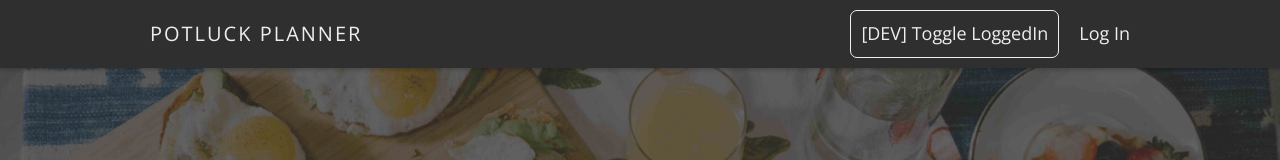
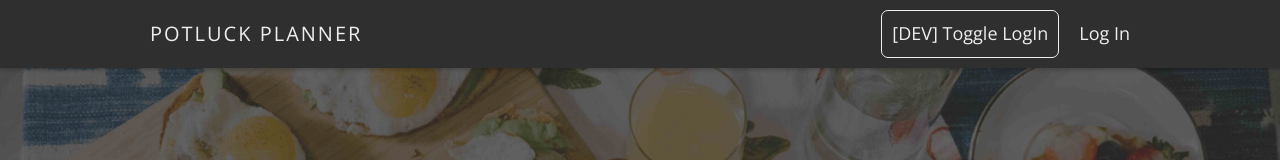
Before and after one commit to WaywardPooch/potluck-planner-6, a React (Create React App) app: page / in a window 1280 px wide. Shown: the top 160 px of the page. Built offline with nearby package versions, Linux system fonts and the light colour scheme.

Commit message:
fixed log out button not logging out; added simple helper function to handle navlink onClick events; fixed bug with logout showing up as active page

```diff
--- a/src/components/HeaderNav/HeaderNav.jsx
+++ b/src/components/HeaderNav/HeaderNav.jsx
@@ -1,10 +1,16 @@
+// Libraries
 import React from "react";
 import { Switch, Route, Link, NavLink } from "react-router-dom";
-
+// Styles
 import "./HeaderNav.scss";
 
 const HeaderNav = (props) => {
   const { isLoggedIn, setIsLoggedIn } = props;
+
+  // Helper function for toggling log in state
+  const toggleLogIn = () => {
+    setIsLoggedIn(!isLoggedIn);
+  };
 
   return (
     <header className="header-navbar">
@@ -19,11 +25,8 @@ const HeaderNav = (props) => {
           <Switch>
             <Route path="/account" />
             <Route path="/">
-              <button
-                className="dev-button"
-                onClick={() => setIsLoggedIn(!isLoggedIn)}
-              >
-                [DEV] Toggle LoggedIn
+              <button className="dev-button" onClick={toggleLogIn}>
+                [DEV] Toggle LogIn
               </button>
               {!isLoggedIn ? (
                 // If the user is not logged in, show "Log In" entry in nav
@@ -32,9 +35,13 @@ const HeaderNav = (props) => {
                 </NavLink>
               ) : (
                 // Otherwise, show log out entry (PLACEHOLDER: WILL NEED TO BE CHANGED!!!)
-                <NavLink to="/account" activeClassName="active-navlink">
+                <Link
+                  to="/"
+                  activeClassName="active-navlink"
+                  onClick={toggleLogIn}
+                >
                   Log Out
-                </NavLink>
+                </Link>
               )}
             </Route>
           </Switch>
```
